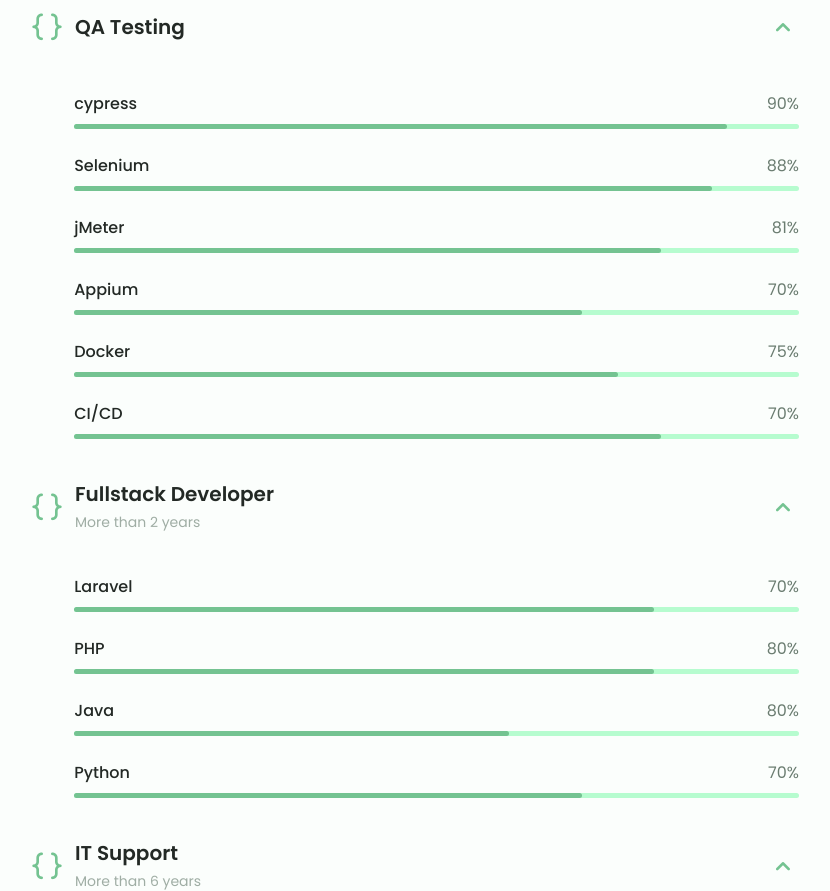
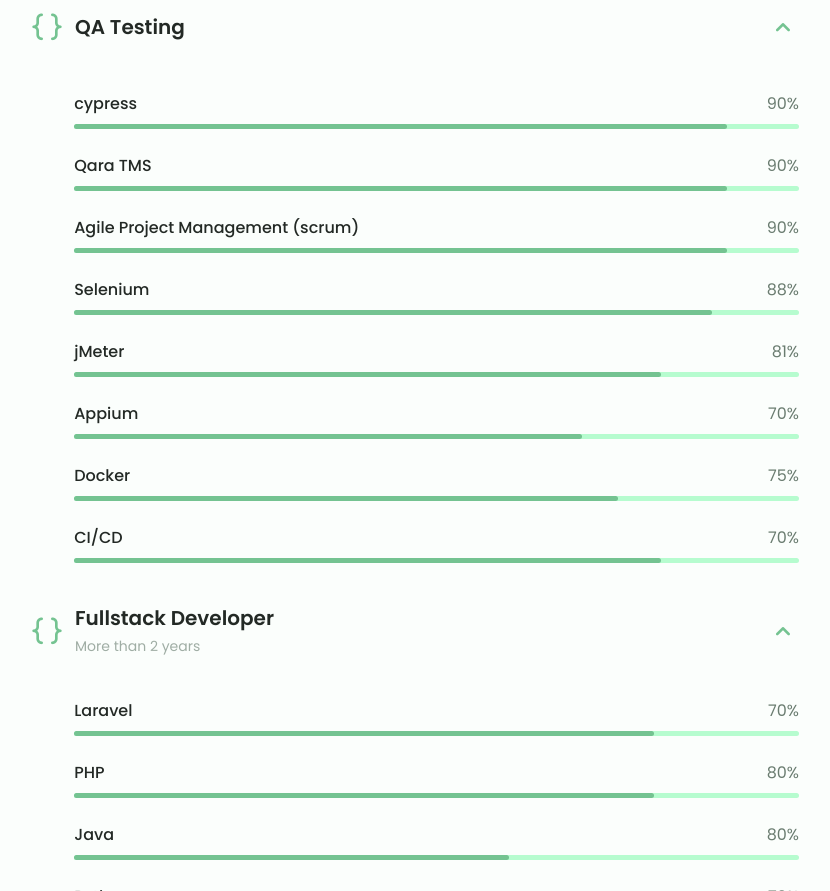
Before and after one commit to candragirinata/qa, a website: page index.html in a window 1280 px wide. Shown: the part 1897-2788 px from the top of the page, without its empty margins (225-1055 px from the left). Drawn offline with nearby package versions, Linux system fonts and the light colour scheme.

Commit message:
new feature

```diff
--- a/index.html
+++ b/index.html
@@ -189,6 +189,24 @@
                             <div class="skills__data">
                                 <div class="skills__titles">
                                     <h3 class="skills__name">cypress</h3>
+                                    <div class="skills__number">90%</div>
+                                </div>
+                                <div class="skills__bar">
+                                    <div class="skills__percentage s_troubelsh"></div>
+                                </div>
+                            </div>
+                            <div class="skills__data">
+                                <div class="skills__titles">
+                                    <h3 class="skills__name">Qara TMS</h3>
+                                    <div class="skills__number">90%</div>
+                                </div>
+                                <div class="skills__bar">
+                                    <div class="skills__percentage s_troubelsh"></div>
+                                </div>
+                            </div>
+                            <div class="skills__data">
+                                <div class="skills__titles">
+                                    <h3 class="skills__name">Agile Project Management (scrum)</h3>
                                     <div class="skills__number">90%</div>
                                 </div>
                                 <div class="skills__bar">
```
Also changed, not shown: 2 other files.
